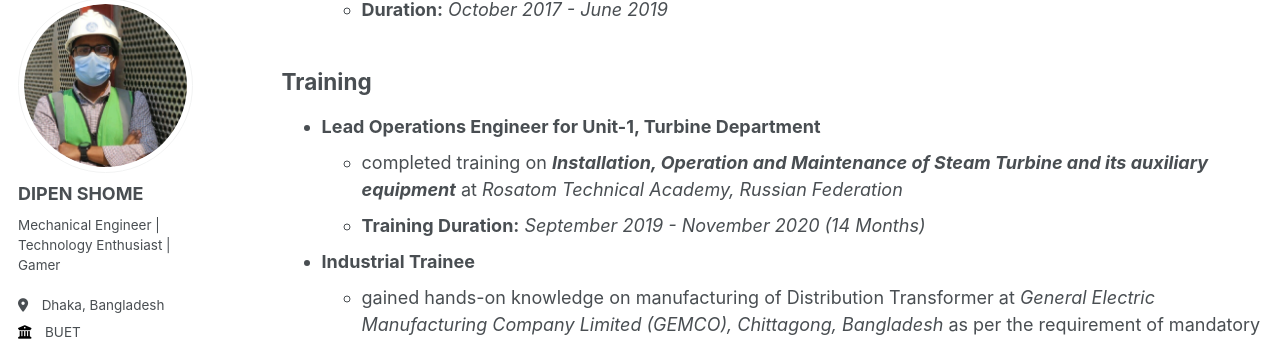
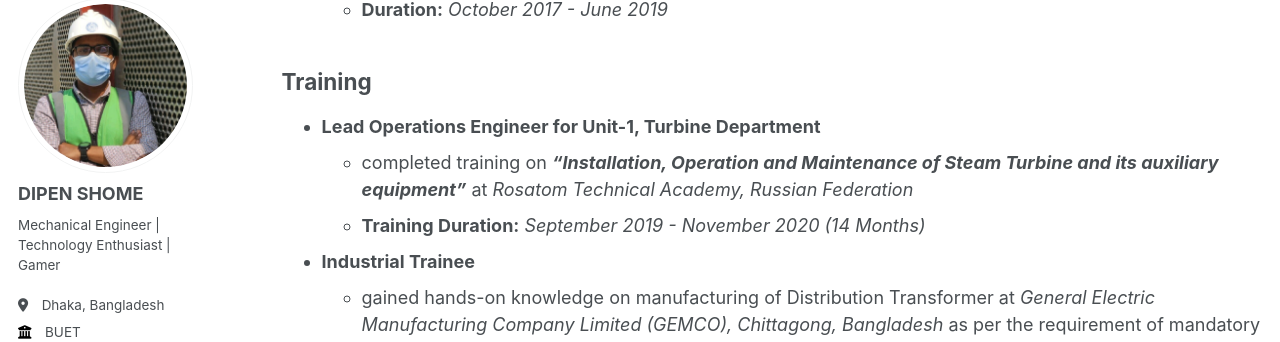
Before and after one commit to dipenshome/dipenshome.github.io, a Jekyll site: the page built from _pages/professional.md, in a window 1280 px wide and 900 px high, scrolled down 464 px. Shown: the part 108-450 px from the top of the window. Built offline with Jekyll 4.4.1, drawn with Linux system fonts in a browser that asks for light colours; emoji names are drawn with the system emoji font; some web fonts are replaced.

```diff
--- a/_pages/professional.md
+++ b/_pages/professional.md
@@ -20,7 +20,7 @@ author_profile: true
 **Training**
 ---
 *  **Lead Operations Engineer for Unit-1, Turbine Department**
-    - completed training on ***Installation, Operation and Maintenance of Steam Turbine and its auxiliary equipment*** at *Rosatom Technical Academy, Russian Federation*
+    - completed training on ***"Installation, Operation and Maintenance of Steam Turbine and its auxiliary equipment"*** at *Rosatom Technical Academy, Russian Federation*
     - **Training Duration:** *September 2019 - November 2020 (14 Months)*
 
 *   **Industrial Trainee**
```
